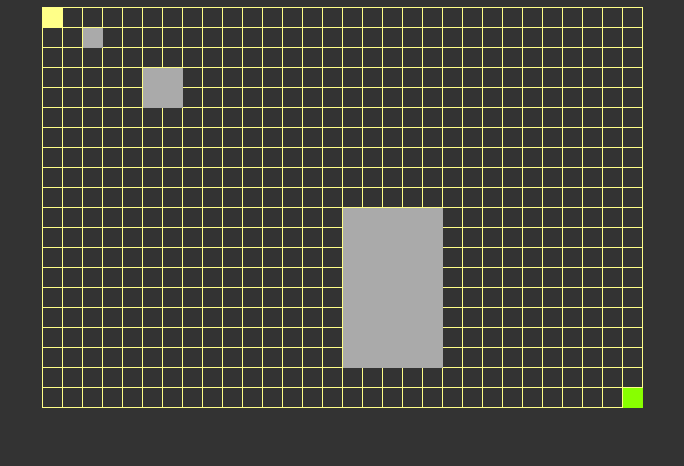
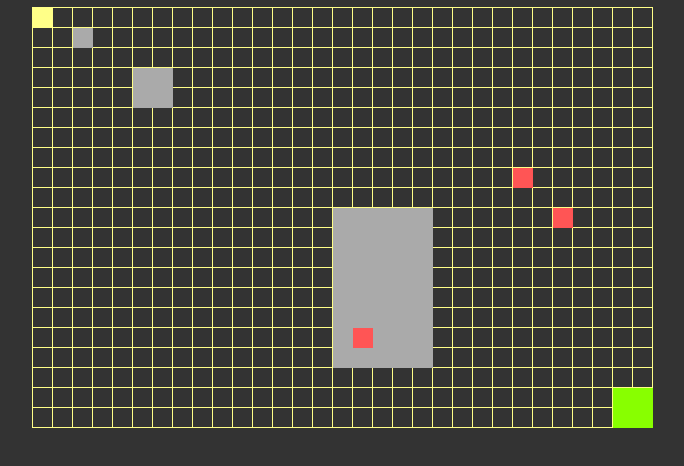
Before and after one commit to Arnaud-Sibille/a-game-I-hope, a plain HTML site: page index.html in a window 1280 px wide. Shown: the part 72-538 px from the top of the page, without its empty margins (298-982 px from the left). Drawn offline with Linux system fonts and the light colour scheme.

Commit message:
add ennemies

```diff
--- a/script.js
+++ b/script.js
@@ -1,24 +1,24 @@
 const PX_PER_UNIT = 20;
 const FPS = 60;
-const DELAY_BETWEEN_MOVES = 15;
 
 const gameData = {
     grid: {
-        width: 30,
-        height: 20,
+        width: 31,
+        height: 21,
     },
     player: {
         x: 0,
         y: 0,
         width: 1,
         height: 1,
+        delayBetweenMoves: 15,
         waitTilNextMove: 0,
     },
     objective: {
         x: 29,
         y: 19,
-        width: 1,
-        height: 1,
+        width: 2,
+        height: 2,
     },
     walls: [
         {
@@ -38,6 +38,38 @@ const gameData = {
             height: 8,
         },
     ],
+    ennemies: [
+        {
+            x: 15,
+            y: 10,
+            width: 1,
+            height: 1,
+            deltaX: -1,
+            deltaY: 0,
+            delayBetweenMoves: 30,
+            waitTilNextMove: 0,
+        },
+        {
+            x: 25,
+            y: 14,
+            width: 1,
+            height: 1,
+            deltaX: -1,
+            deltaY: 2,
+            delayBetweenMoves: 30,
+            waitTilNextMove: 0,
+        },
+        {
+            x: 21,
+            y: 6,
+            width: 1,
+            height: 1,
+            deltaX: 3,
+            deltaY: 2,
+            delayBetweenMoves: 30,
+            waitTilNextMove: 0,
+        },
+    ],
 }
 
 const keyData = {
@@ -51,9 +83,37 @@ const keyData = {
     maxPriority: 0,
 }
 
+// --- HELPERS ---
+
 function unitToPxStr(nbUnit, pxPerUnit) {
     return `${nbUnit * pxPerUnit}px`;
 }
+
+function isPointInSegment(x0, x1, width1) {
+    return x0 >= x1 && x0 <= x1 + width1;
+}
+
+function isPointStrictlyInSegment(x0, x1, width1) {
+    return x0 > x1 && x0 < x1 + width1;
+}
+
+function isSegmentinSegment(x1, width1, x2, width2) {
+    return isPointInSegment(x1, x2, width2) && isPointInSegment(x1 + width1, x2, width2);
+}
+
+function doesSegmentOverlapSegment(x1, width1, x2, width2) {
+    return isPointStrictlyInSegment(x1, x2, width2) || isPointStrictlyInSegment(x1 + width1, x2, width2);
+}
+
+function isRectInRect(x1, width1, y1, height1, x2, width2, y2, height2) {
+    return isSegmentinSegment(x1, width1, x2, width2) && isSegmentinSegment(y1, height1, y2, height2);
+}
+
+function doesRectOverlapRect(x1, width1, y1, height1, x2, width2, y2, height2) {
+    return doesSegmentOverlapSegment(x1, width1, x2, width2) && doesSegmentOverlapSegment(y1, height1, y2, height2);
+}
+
+//--- GRAPHICS ---
 
 function drawGrid(parentEl, pxPerUnit, gridData) {
     if (gridData.dom)
@@ -127,11 +187,47 @@ function drawPlayer(parentEl, pxPerUnit, playerData) {
     return playerEl;
 }
 
+function drawEnnemies(parentEl, pxPerUnit, ennemiesData) {
+    for (let ennemyData of ennemiesData) {
+        let ennemyEl = ennemyData.dom;
+        if (!ennemyEl) {
+            ennemyEl = document.createElement("div");
+            ennemyEl.setAttribute("class", "ennemy");
+            ennemyEl.style.width = unitToPxStr(ennemyData.width, pxPerUnit);
+            ennemyEl.style.height = unitToPxStr(ennemyData.height, pxPerUnit);
+            parentEl.appendChild(ennemyEl);
+            ennemyData.dom = ennemyEl;
+        }
+        ennemyEl.style.left = unitToPxStr(ennemyData.x, pxPerUnit);
+        ennemyEl.style.top = unitToPxStr(ennemyData.y, pxPerUnit);
+    }
+}
+
 function drawFrame(gameWrapperSelector, pxPerUnit, gameData) {
     tableEl = drawGrid(document.querySelector(gameWrapperSelector), pxPerUnit, gameData.grid);
     drawObjective(tableEl, pxPerUnit, gameData.objective)
     drawWalls(tableEl, pxPerUnit, gameData.walls);
     drawPlayer(tableEl, pxPerUnit, gameData.player);
+    drawEnnemies(tableEl, pxPerUnit, gameData.ennemies);
+}
+
+// --- MAIN ---
+
+function updateEnnemies(gameData) {
+    for (let ennemy of gameData.ennemies) {
+        if (ennemy.waitTilNextMove > 0) {
+            ennemy.waitTilNextMove--;
+            continue;
+        }
+        if (!isSegmentinSegment(ennemy.x + ennemy.deltaX, ennemy.width, 0, gameData.grid.width))
+            ennemy.deltaX = -ennemy.deltaX;
+        if (!isSegmentinSegment(ennemy.y + ennemy.deltaY, ennemy.height, 0, gameData.grid.height))
+            ennemy.deltaY = -ennemy.deltaY;
+
+        ennemy.x += ennemy.deltaX;
+        ennemy.y += ennemy.deltaY;
+        ennemy.waitTilNextMove = ennemy.delayBetweenMoves;
+    }
 }
 
 function getNewPlayerPos(currentX, currentY, nextCommand) {
@@ -150,29 +246,24 @@ function getNewPlayerPos(currentX, currentY, nextCommand) {
     return [newX, newY];
 }
 
-function isOverlap(x1, y1, width1, height1, x2, y2, width2, height2) {
-    if (x1 + width1 <= x2 || x2 + width2 <= x1)
-        return false;
-    if (y1 + height1 <= y2 || y2 + height2 <= y1)
-        return false;
-
-    return true;
+function isInGrid(x, width, y, height, gridData) {
+    return isRectInRect(x, width, y, height, 0, gridData.width, 0, gridData.height);
 }
 
 function isPlayerPosOk(x, y, gameData) {
-    if (x < 0 || x >= gameData.grid.width || y < 0 || y >= gameData.grid.height)
+    if (!isInGrid(x, gameData.player.width, y, gameData.player.height, gameData.grid))
         return false;
 
     for (let wallData of gameData.walls) {
         const playerData = gameData.player;
-        if (isOverlap(x, y, playerData.width, playerData.height, wallData.x, wallData.y, wallData.width, wallData.height))
+        if (doesRectOverlapRect(x, playerData.width, y, playerData.height, wallData.x, wallData.width, wallData.y, wallData.height))
             return false;
     }
 
     return true;
 }
 
-function updatePlayer(gameData, delayBetweenMoves, nextCommand) {
+function updatePlayer(gameData, nextCommand) {
     const playerData = gameData.player;
 
     if (playerData.waitTilNextMove > 0) {
@@ -192,7 +283,7 @@ function updatePlayer(gameData, delayBetweenMoves, nextCommand) {
 
     playerData.x = newX;
     playerData.y = newY;
-    playerData.waitTilNextMove = delayBetweenMoves;
+    playerData.waitTilNextMove = playerData.delayBetweenMoves;
 }
 
 function figureNextCommand(keyData) {
@@ -212,15 +303,16 @@ function figureNextCommand(keyData) {
     return nextCommand;
 }
 
-function goNextFrame(gameWrapperSelector, pxPerUnit, gameData, delayBetweenMoves, keyData) {
+function goNextFrame(gameWrapperSelector, pxPerUnit, gameData, keyData) {
     const nextCommand = figureNextCommand(keyData);
-    updatePlayer(gameData, delayBetweenMoves, nextCommand);
+    updatePlayer(gameData, nextCommand);
+    updateEnnemies(gameData);
     drawFrame(gameWrapperSelector, pxPerUnit, gameData);
 }
 
 function keyDownEvent(event, keyData) {
     const pressed_key = event.key
-    if (Object.keys(keyData.pressData).includes(pressed_key)) {
+    if (Object.keys(keyData.pressData).includes(pressed_key) && typeof keyData.pressData[pressed_key] !== 'number') {
         keyData.pressData[pressed_key] = keyData.maxPriority++;
         keyData.current = pressed_key;
     }
@@ -236,6 +328,6 @@ function keyUpEvent(event, keyData) {
 window.addEventListener("keydown", (event) => keyDownEvent(event, keyData));
 window.addEventListener("keyup", (event) => keyUpEvent(event, keyData))
 setInterval(
-    () => goNextFrame(".game-display-wrapper", PX_PER_UNIT, gameData, DELAY_BETWEEN_MOVES, keyData),
+    () => goNextFrame(".game-display-wrapper", PX_PER_UNIT, gameData, keyData),
     1 / FPS,
 );
--- a/style.css
+++ b/style.css
@@ -32,6 +32,7 @@ text-area {
 
 	--WALL-COLOR: #AAA;
 	--OBJECTIVE-COLOR: #8F0;
+	--ENEMY-COLOR: #F55;
 }
 
 table {
@@ -89,3 +90,9 @@ table {
 	position: absolute;
 	display: inline-block;
 }
+
+.ennemy {
+	background-color: var(--ENEMY-COLOR);
+	position:absolute;
+	display: inline-block;
+}
```
